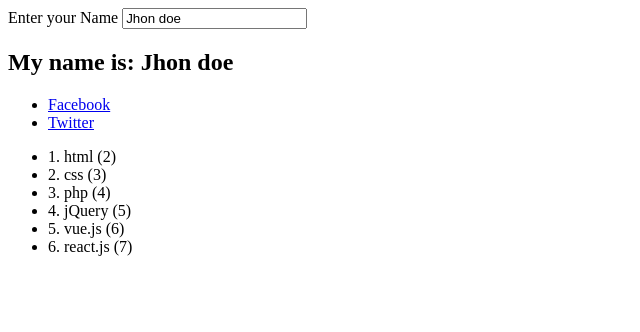
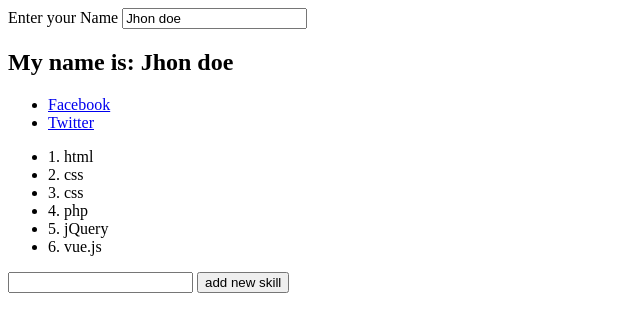
Before and after one commit to ab-belal/vuejs-practice, a plain HTML site: page index.html in a window 1280 px wide. Shown: the whole page, without its empty margins (0-640 px from the left). Drawn offline with Linux system fonts and the light colour scheme.

Commit message:
method completed

```diff
--- a/assets/js/app.js
+++ b/assets/js/app.js
@@ -1,6 +1,7 @@
 var app = new Vue({
     el: '#vue-root',
     data: {
+        newSkill: "",
         name: 'Jhon doe',
         link1: {
             text:"Facebook", title: "Go Facebook", url: "facebook.com"
@@ -8,14 +9,22 @@ var app = new Vue({
         link2: {
             text:"Twitter", title: "Go Twitter", url: "twitter.com"
         },
-        skills: [
-            {language: 'html', item: 2},
-            {language: 'css', item: 3},
-            {language: 'php', item: 4},
-            {language: 'jQuery', item: 5},
-            {language: 'vue.js', item: 6},
-            {language: 'react.js', item: 7},
-        ],
+        // skills: [
+        //     {language: 'html', item: 2},
+        //     {language: 'css', item: 3},
+        //     {language: 'php', item: 4},
+        //     {language: 'jQuery', item: 5},
+        //     {language: 'vue.js', item: 6},
+        //     {language: 'react.js', item: 7},
+        // ],
+        skills: ['html', 'css', 'css', 'php', 'jQuery', 'vue.js',]
+    },
+
+    methods: {
+        addNewSkill: function(){
+            this.skills.push(this.newSkill);
+            this.newSkill = '';
+        }
     },
 
     mounted: function() {
--- a/index.html
+++ b/index.html
@@ -19,8 +19,10 @@
         </ul>
 
         <ul class="skils">
-            <li v-for="(skill, index) in skills">{{index+1}}. {{skill.language}} ({{skill.item}})</li>
+            <li v-for="(skill, index) in skills">{{index+1}}. {{skill}}</li>
         </ul>
+        <input type="text" v-model="newSkill">
+        <button @click="addNewSkill">add new skill</button>
     </div>
 
     <script type="text/javascript" src="assets/js/vue.js"></script>
```
